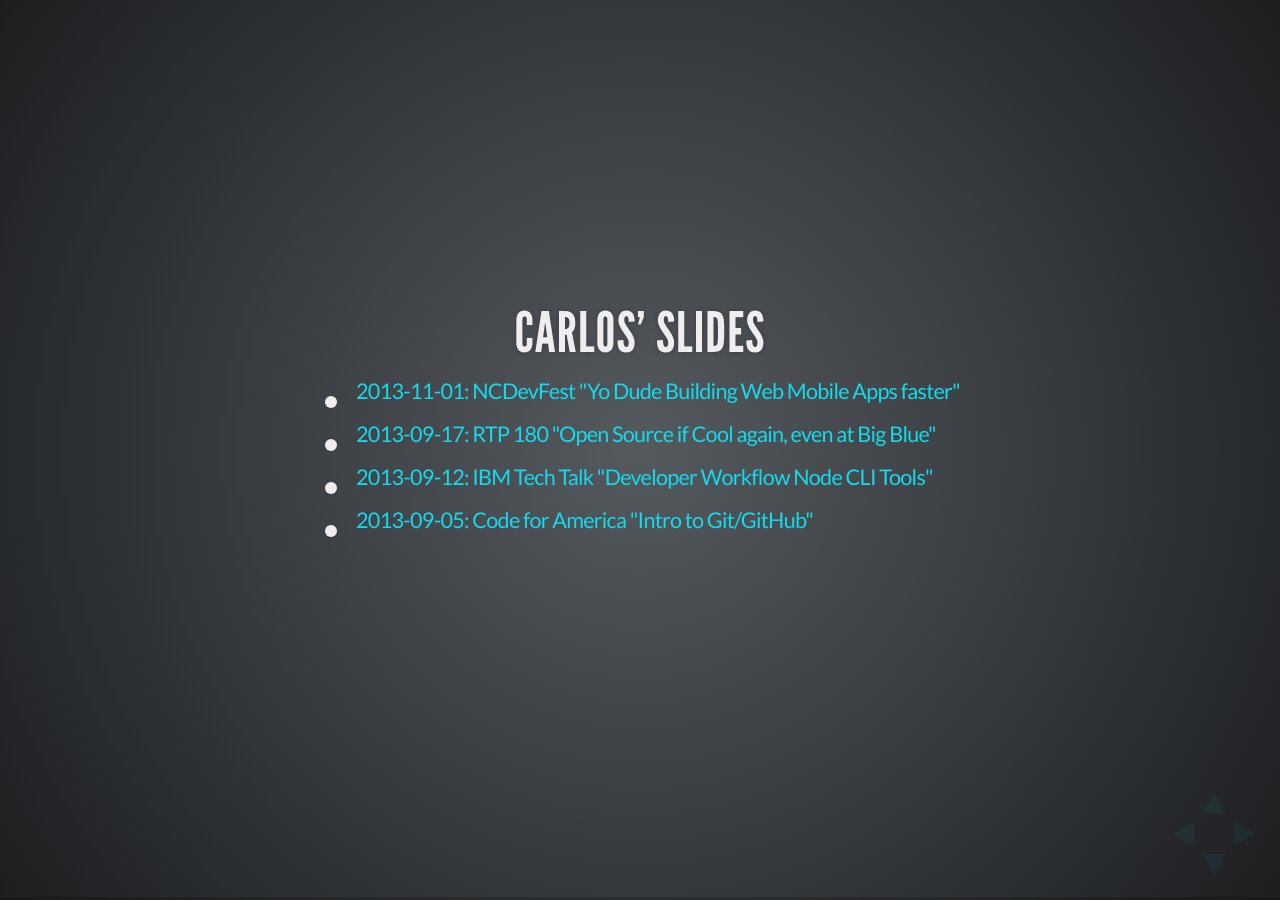
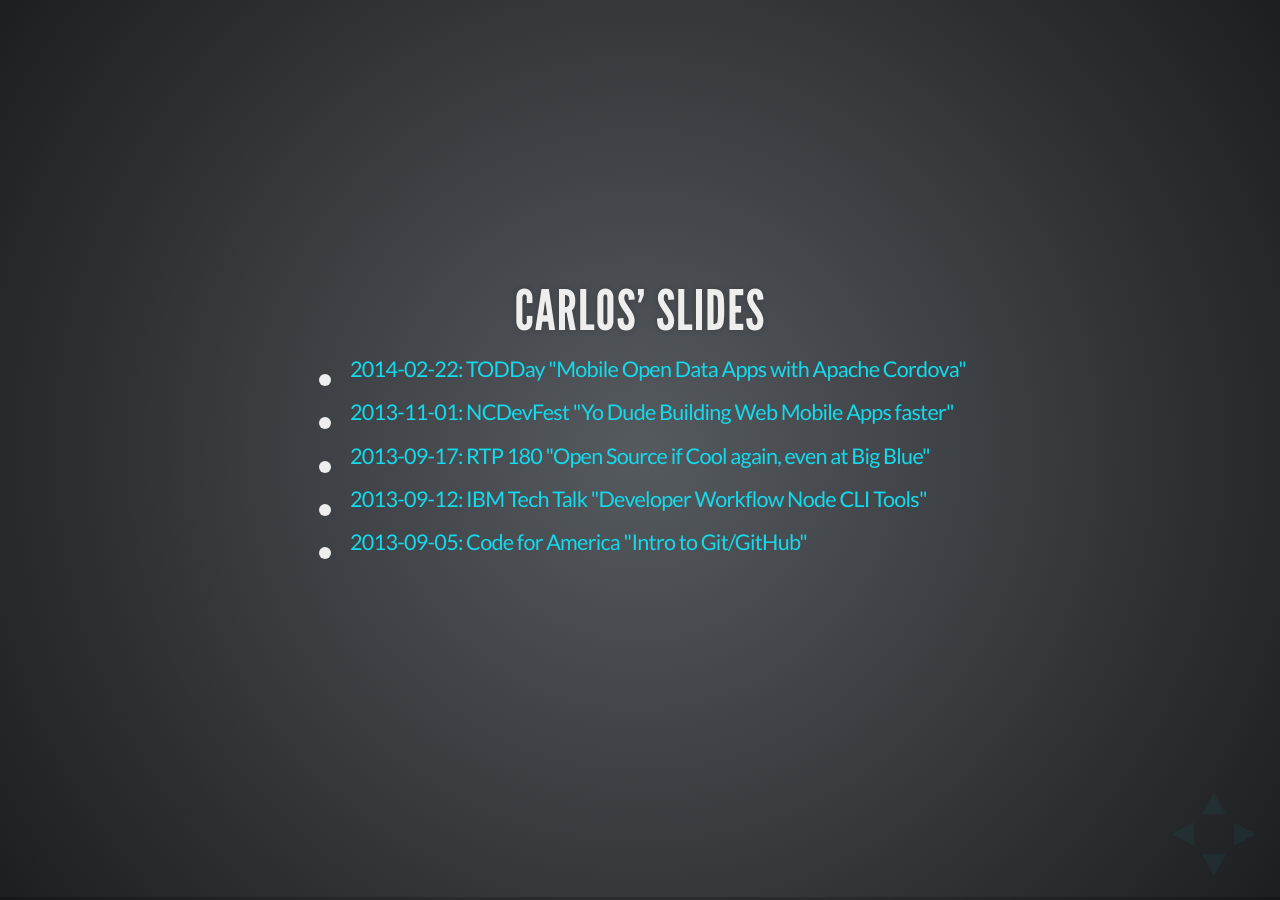
Before and after one commit to csantanapr/csantanapr.github.io, a Jekyll site: the page slides/index.html, which Jekyll copies as it is, in a window 1280 px wide. Built offline with Jekyll 4.4.1, drawn with Linux system fonts in a browser that asks for light colours; Markdown is read by kramdown in place of the engine named in the settings.

Commit message:
starting on open data slides

```diff
--- a/slides/index.html
+++ b/slides/index.html
@@ -40,8 +40,14 @@
 				<section>
 					<h3>Carlos' Slides</h3>
 					<ul>
-
 						<li>
+					  	<small>
+					  		<a href="index-triangle-open-data-day-2014.html">
+					  			2014-02-22: TODDay "Mobile Open Data Apps with Apache Cordova"
+					  		</a>
+					  	</small>
+					  </li>
+					  <li>
 					  	<small>
 					  		<a href="index-day-dead-2013.html">
 					  			2013-11-01: NCDevFest "Yo Dude Building Web Mobile Apps faster"
```
Also changed, not shown: slides/js/reveal.min.js.
